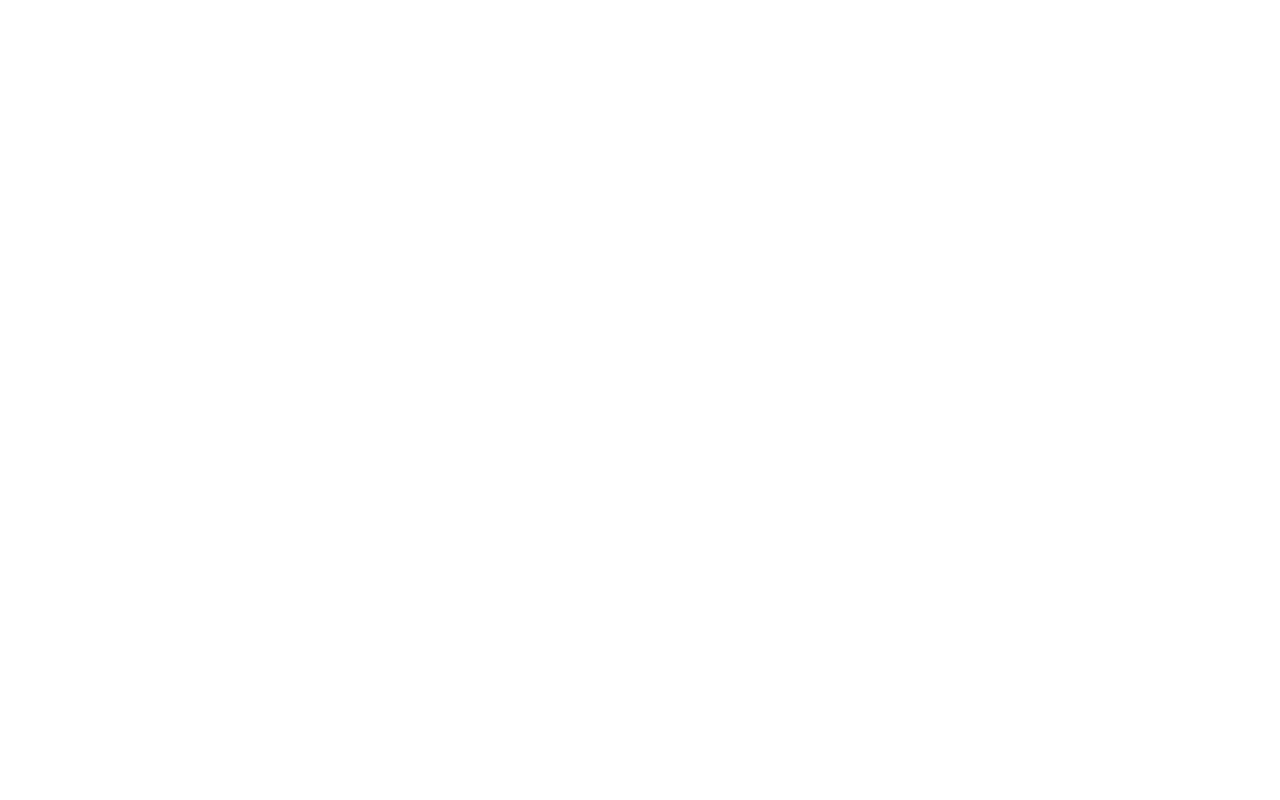
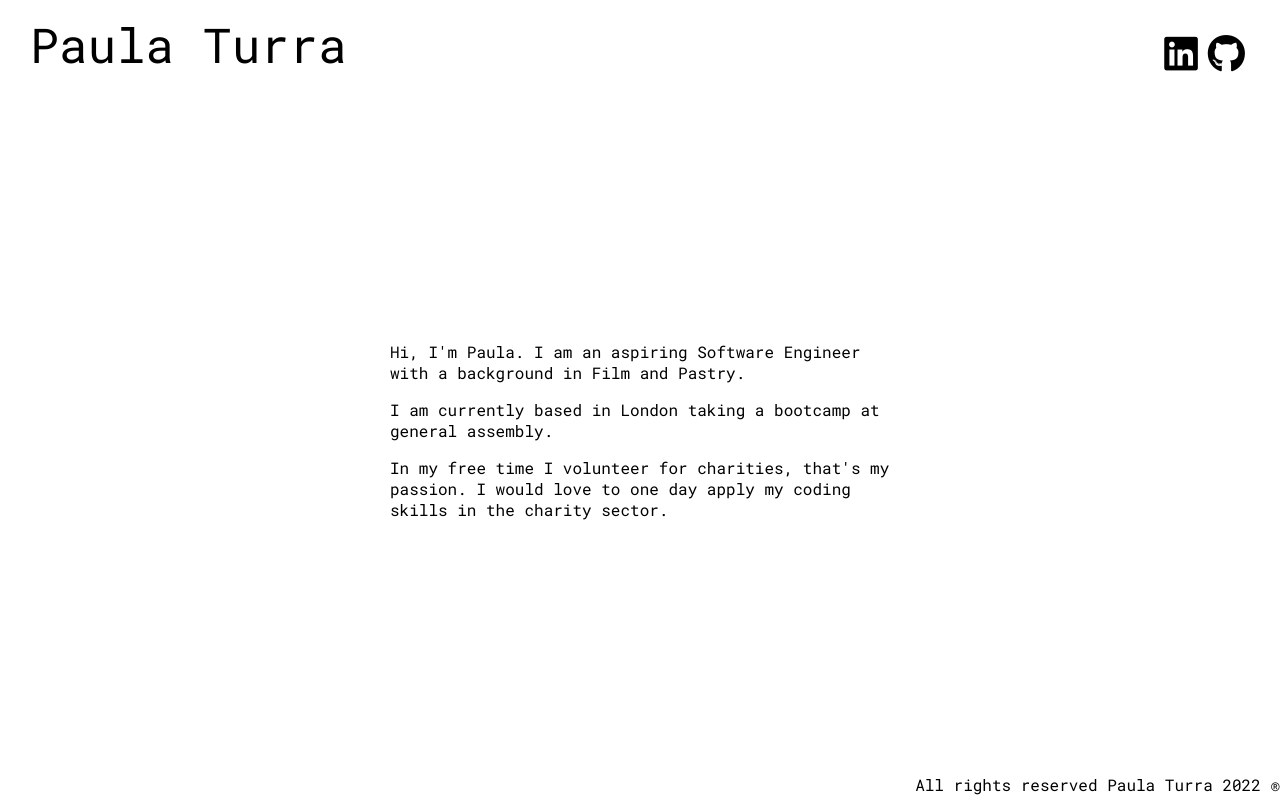
Before and after one commit to pmturra/pmturra.github.io, a plain HTML site: page about.html in a window 1280 px wide. Drawn offline with Linux system fonts and the light colour scheme.

Commit message:
added default styling to all pages

```diff
--- a/about.html
+++ b/about.html
@@ -0,0 +1,34 @@
+<!DOCTYPE html>
+<html lang="en">
+    <head>
+        <meta charset="UTF-8">
+        <meta http-equiv="X-UA-Compatible" content="IE=edge">
+        <meta name="viewport" content="width=device-width, initial-scale=1.0">
+        <title>Home | Paula Turra</title>
+        <link rel="stylesheet" href="styles.css">
+        <script src="https://kit.fontawesome.com/3f4fe45803.js" crossorigin="anonymous"></script>
+    </head>
+<body>
+    <header>
+        <a href="index.html">Paula Turra</a>
+        <div class="links_header">
+        <div id="Linkedin">  <a href="https://www.linkedin.com/in/paula-martins-turra-5356841a8/"><i class="fa-brands fa-linkedin"></i></a></div>
+        <div id="GitHub"><a href="https://github.com/pmturra"><i class="fa-brands fa-github"></i></a></div>
+        </div>
+    </header>
+    <div class="about_body">
+        <div class="about_content">
+        Hi, I'm Paula. I am an aspiring Software Engineer with a background in Film and Pastry.
+        <p>I am currently based in London taking a bootcamp at general assembly.</p>
+        In my free time I volunteer for charities, that's my passion.
+        I would love to one day apply my coding skills in the charity sector.
+        </div>
+    </div>
+
+    <footer id="footer">
+        All rights reserved Paula Turra 2022 ®
+
+    </footer>
+    </body>
+</body>
+</html>
--- a/styles.css
+++ b/styles.css
@@ -73,3 +73,8 @@ header {
 a {
     all: unset;
   }
+
+.about_body {
+    margin: auto;
+    width: 500px;
+}
```
Also changed, not shown: contact.html (+24 -0 lines), index.html (+2 -2 lines), project.html (+29 -0 lines).
